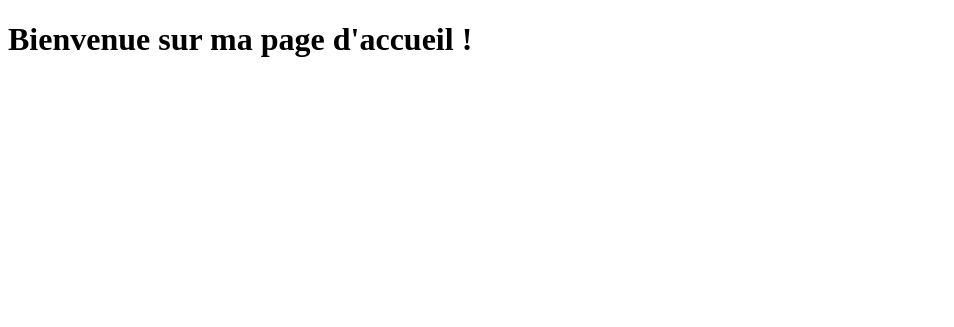
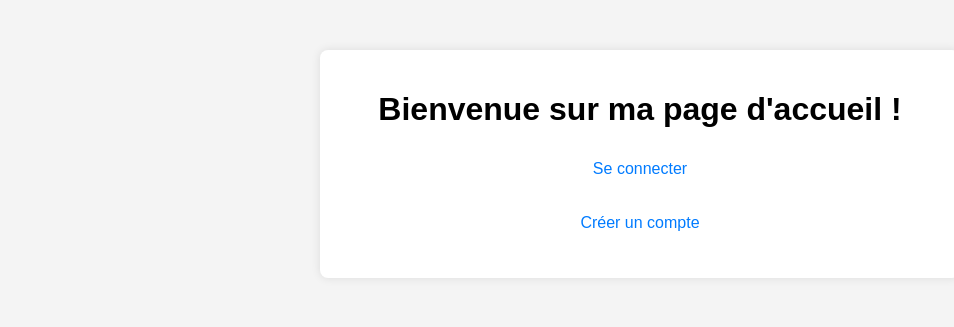
Before and after one commit to espaceons/gestion_cabinet_avocat, a Django app: page / in a window 1280 px wide. Shown: the top 327 px of the page, without its empty margins (0-954 px from the left). Run offline with Django 5.2, Linux system fonts and the light colour scheme.

Commit message:
utilisateur authentification

```diff
--- a/GCA/urls.py
+++ b/GCA/urls.py
@@ -9,9 +9,9 @@ from GCA.views import home_view
 urlpatterns = [
     # Admin
     path('admin/', admin.site.urls),
-     path('', home_view, name='home'),
+    path('', home_view, name='home'),
     # Authentification
-    path('compte/', include('utilisateurs.urls')),
+    path('utilisateurs/', include('utilisateurs.urls')),
 
     # Applications métier
     #path('clients/', include('clients.urls')),
--- a/templates/home.html
+++ b/templates/home.html
@@ -3,8 +3,42 @@
 <head>
     <meta charset="UTF-8">
     <title>Accueil</title>
+    <style>
+        body {
+            font-family: Arial, sans-serif;
+            background-color: #f4f4f4;
+            margin: 0;
+            padding: 50px;
+        }
+        .container {
+            max-width: 600px;
+            margin: auto;
+            background: #ffffff;
+            padding: 20px;
+            box-shadow: 0 0 10px rgba(0, 0, 0, 0.1);
+            border-radius: 8px;
+            text-align: center;
+        }
+        a {
+            text-decoration: none;
+            color: #007bff;
+            margin: 10px 0;
+            display: inline-block;
+        }
+        a:hover {
+            text-decoration: underline;
+        }
+    </style>
 </head>
 <body>
-    <h1>Bienvenue sur ma page d'accueil !</h1>
+    <div class="container">
+        <h1>Bienvenue sur ma page d'accueil !</h1>
+        <p>
+            <a href="{% url 'utilisateurs:connexion' %}">Se connecter</a>
+        </p>
+        <p>
+            <a href="{% url 'utilisateurs:inscription' %}">Créer un compte</a>
+        </p>
+    </div>
 </body>
 </html>
```
Also changed, not shown: utilisateurs/templates/utilisateurs/connexion.html (renamed from utilisateurs/templates/utilisateurs/login.html, +11 -0 lines), db.sqlite3.
